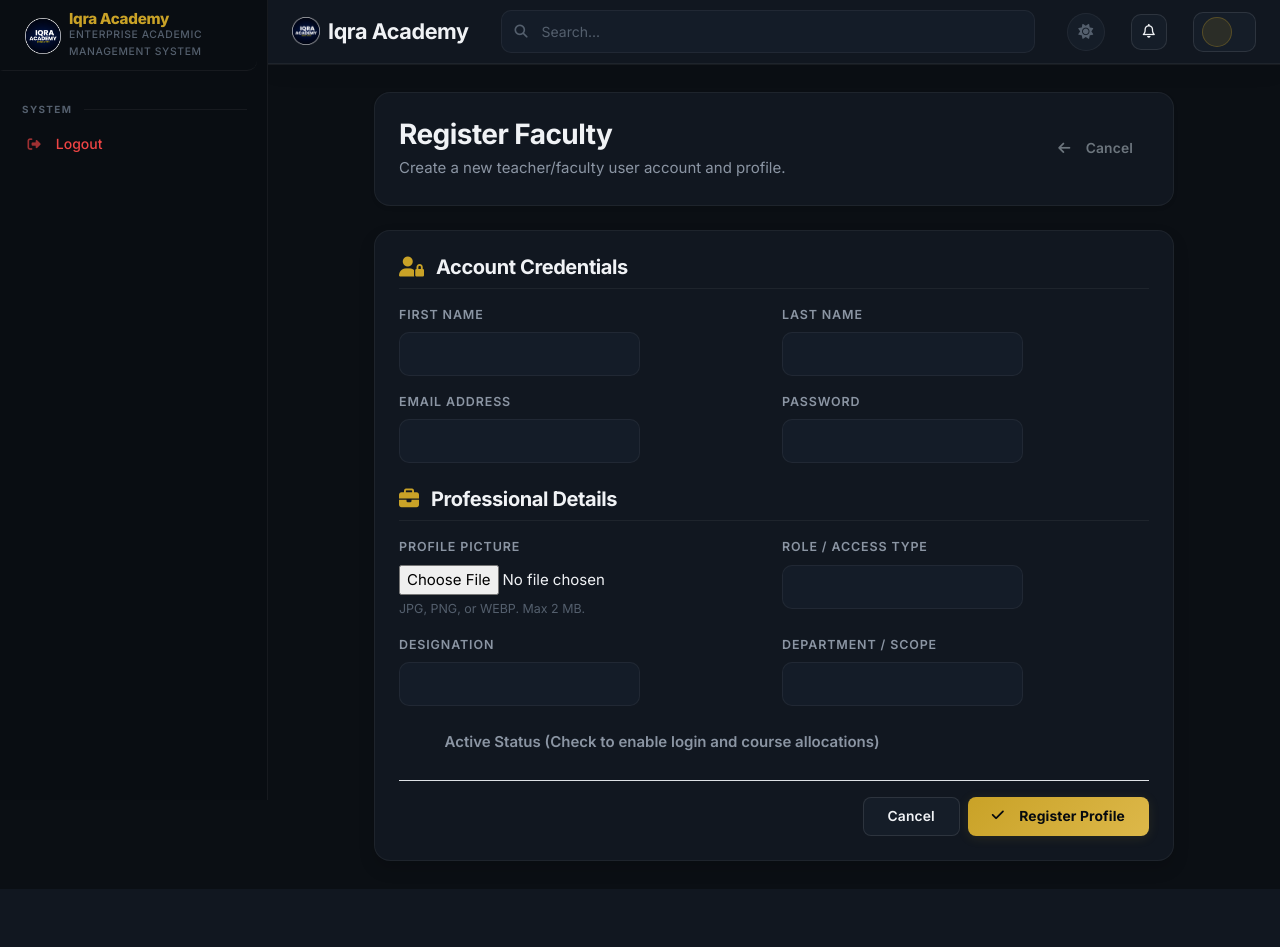
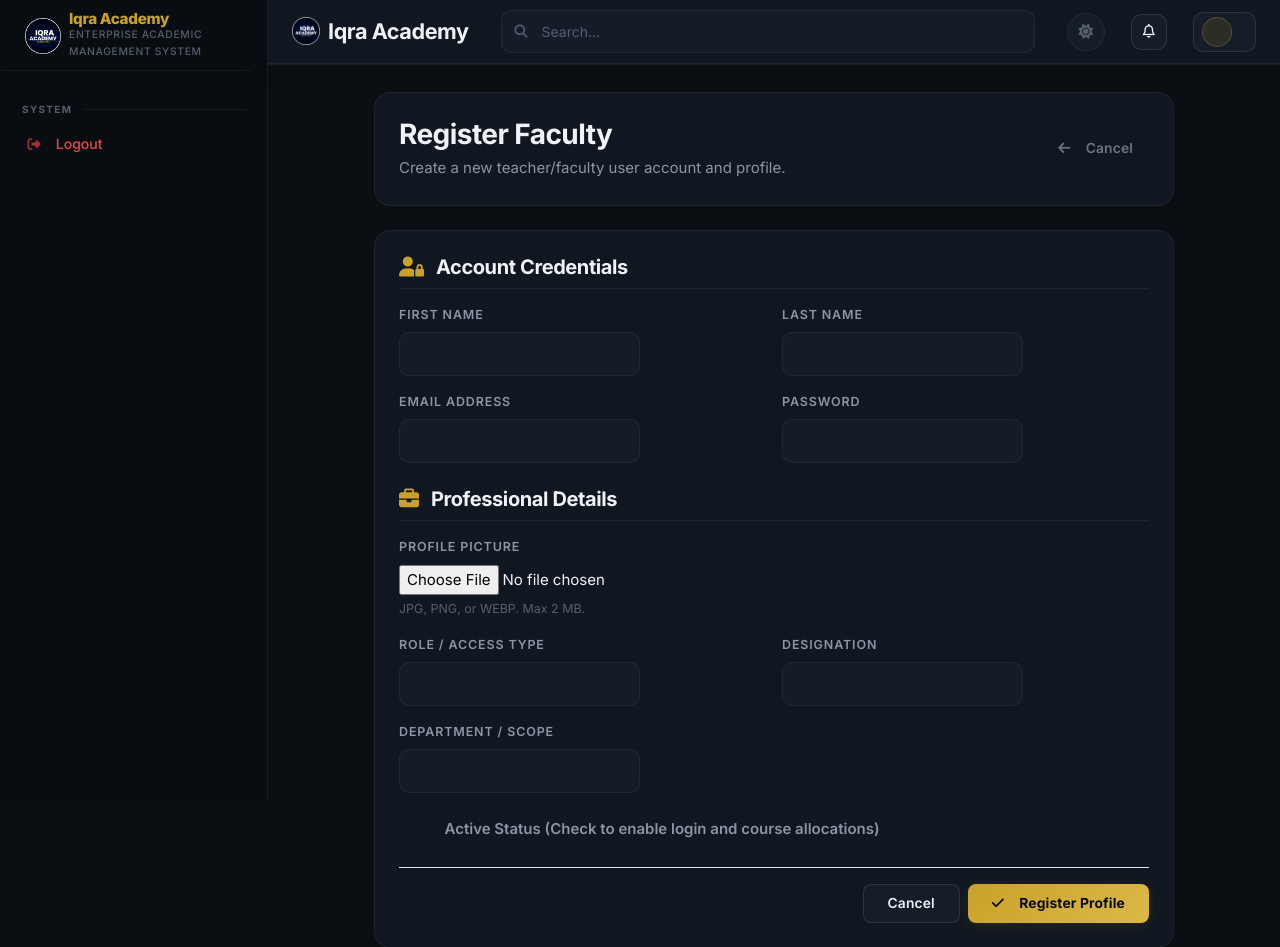
Before and after one commit to awanafnan17/Iqra-Academy-CRM, a Django app: template templates/staff/faculty_form.html in a window 1280 px wide. Shown: the top 947 px of the page. Before the commit the page ends 884 px from the top, so only its background shows below. Run offline with Django 4.2, Linux system fonts and the light colour scheme; the template is opened without the code that fills it, so the values that code supplies are empty, except form fields; tables that the repository leaves empty hold one stand-in row (values such as "Sample post"); form fields are guessed from the names that the template uses; parts of the project's set-up code (start-up, migrations or seed data) failed here and were passed over.

Commit message:
Refine submit button labels and faculty profile picture form layout

```diff
--- a/templates/accounts/user_create.html
+++ b/templates/accounts/user_create.html
@@ -162,7 +162,7 @@
 
                     <div class="d-flex flex-column gap-2">
                         <button type="submit" class="btn btn-primary w-100 py-2 rounded-3 fw-bold">
-                            <i class="fa-solid fa-circle-check me-1"></i> Save Changes
+                            <i class="fa-solid fa-circle-check me-1"></i> Create User
                         </button>
                         <a href="{% url 'admin_panel:users:user_list' %}" class="btn btn-secondary w-100 py-2 rounded-3 text-center">
                             Cancel
--- a/templates/accounts/user_list.html
+++ b/templates/accounts/user_list.html
@@ -1,11 +1,9 @@
 {% extends 'layouts/panel_base.html' %}
 {% load static %}
-<!-- USER_MANAGEMENT_DEPLOY_MARKER_1B030E4 -->
 
 {% block title %}User Management - Iqra Academy{% endblock %}
 
 {% block content %}
-<!-- USER_MANAGEMENT_DEPLOY_MARKER_1B030E4 -->
 <div class="container-fluid px-0">
     <!-- Page Header -->
     <div class="p-4 rounded-4 mb-4 card border border-soft shadow-sm animate-fade-in">
--- a/templates/staff/faculty_form.html
+++ b/templates/staff/faculty_form.html
@@ -85,8 +85,8 @@
                 </div>
                 {% endif %}
 
-                <!-- Profile Picture Upload -->
-                <div class="col-12 col-md-6">
+                <!-- Profile Picture Upload (Full Width) -->
+                <div class="col-12">
                     <label class="form-label fw-semibold text-secondary">Profile Picture</label>
                     {{ form.profile_picture }}
                     {% if form.profile_picture.errors %}
@@ -96,6 +96,7 @@
                 </div>
 
                 {% if not is_edit %}
+                <!-- Role / Access Type (col-md-6) -->
                 <div class="col-12 col-md-6">
                     <label class="form-label fw-semibold text-secondary">Role / Access Type</label>
                     {{ form.role }}
@@ -105,20 +106,25 @@
                 </div>
                 {% endif %}
 
-                <div class="col-12 col-md-6">
+                <!-- Designation -->
+                <div class="col-12 {% if not is_edit %}col-md-6{% endif %}">
                     <label class="form-label fw-semibold text-secondary">Designation</label>
                     {{ form.designation }}
                     {% if form.designation.errors %}
                         <div class="text-danger small mt-1">{{ form.designation.errors.0 }}</div>
                     {% endif %}
                 </div>
-                <div class="col-12 col-md-6">
+
+                <!-- Department / Scope (Full Width) -->
+                <div class="col-12">
                     <label class="form-label fw-semibold text-secondary">Department / Scope</label>
                     {{ form.department }}
                     {% if form.department.errors %}
                         <div class="text-danger small mt-1">{{ form.department.errors.0 }}</div>
                     {% endif %}
                 </div>
+
+                <!-- Active Status -->
                 <div class="col-12">
                     <div class="form-check form-switch mt-2">
                         {{ form.is_active }}
```
